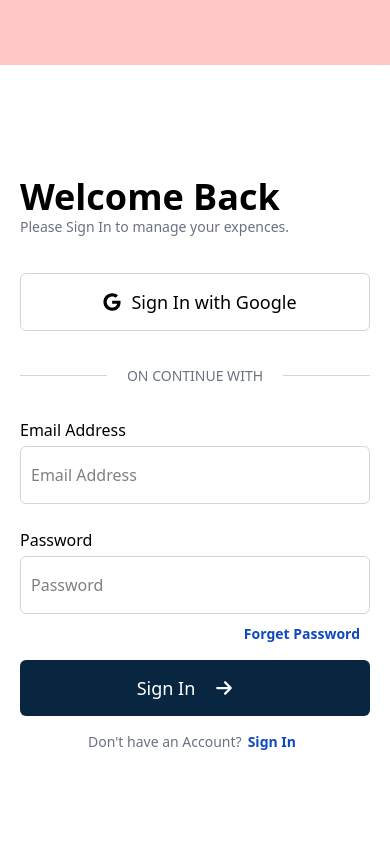
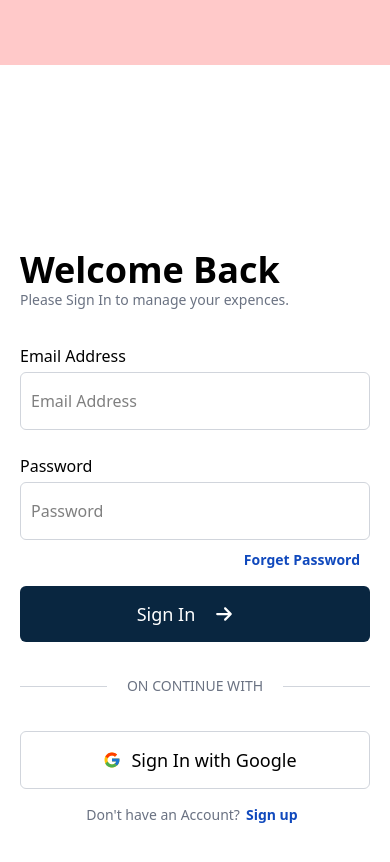
Before and after one commit to Team-XYZ-ABC/my-expences, a React (Vite) app in the folder client/: page / in a window 390 px wide. Shown: the top 862 px of the page. Built offline with nearby package versions, Linux system fonts and the light colour scheme.

Commit message:
fix(signin): fixes the layout and responsive.

```diff
--- a/client/src/pages/auth/SignIn.jsx
+++ b/client/src/pages/auth/SignIn.jsx
@@ -1,3 +1,4 @@
+import React, { useState } from 'react'
 import Button from '@/components/buttons/Button'
 import Breaker from '@/components/Extras/Breaker';
 import Input from '@/components/inputs/Input';
@@ -5,54 +6,62 @@ import InputBox from '@/components/inputs/InputBox';
 import Link from '@/components/links/Link';
 import Description from '@/components/texts/Description';
 import TitleDescription from '@/components/texts/TitleDescription'
-import React, { useState } from 'react'
-import { FaGoogle } from "react-icons/fa";
+import FormLayout from '@components/layouts/FormLayout';
+import { FcGoogle } from "react-icons/fc";
 import { FaArrowRight } from "react-icons/fa6";
 
 
 
 const SignIn = () => {
-    const [password , setPassword] = useState("")
-    const [email , setEmail] = useState("")
+    const [password, setPassword] = useState("")
+    const [email, setEmail] = useState("")
     return (
-        <div className='flex w-full min-h-[calc(100vh-65px)]'>
-            <div className='w-[50%] bg-blue-300 hidden lg:flex'>dw</div>
+        <div className='flex w-full pt-20 min-h-screen'>
+            <div className='w-[50%] bg-blue-300 hidden lg:flex'></div>
             <div className=' w-full lg:w-[50%] flex justify-center px-5 items-center '>
-                <div className=' w-[448px]  '>
+                <FormLayout>
                     <TitleDescription title={"Welcome Back"} description={"Please Sign In to manage your expences."} />
-                    <Button SIcon={FaGoogle} label={"Sign In with Google"} btnColor='transparent' />
-                    <Breaker label={"ON CONTINUE WITH"} />
+
                     <InputBox label={"Email Address"}>
-                    <Input  type={"text"} placeholder={"Email Address"}
+                        <Input type={"text"} placeholder={"Email Address"}
                             value={email}
                             onChange={
-                        (elem) =>{
+                                (elem) => {
                                     setEmail(elem.target.value)
                                 }
                             } />
                     </InputBox>
+
                     <InputBox label={"Password"}>
-                    <Input  type={"password"} placeholder={"Password"}
+                        <Input type={"password"} placeholder={"Password"}
                             value={password}
                             onChange={
-                        (elem) =>{
+                                (elem) => {
                                     setPassword(elem.target.value)
                                 }
                             }
                         />
                     </InputBox>
+
                     <div className='w-full flex justify-end px-1'><Link label={"Forget Password"} /></div>
+
                     <Button label={"Sign In"} LIcon={FaArrowRight}
-                    action={()=>{
+                        action={() => {
                             console.log(email)
                             console.log(password)
                         }}
                         textColor='white' btnColor='' />
+
+                    <Breaker label={"ON CONTINUE WITH"} />
+
+                    <Button SIcon={FcGoogle} label={"Sign In with Google"} btnColor='transparent' />
+
                     <div className='flex justify-center'>
                         <Description description={"Don't have an Account?"} />
-                        <Link label={"Sign In"} />
+                        <Link label={"Sign up"} />
                     </div>
-                </div>
+
+                </FormLayout>
             </div>
         </div>
     )
```
Lines whose indentation alone changed are shown as unchanged.
